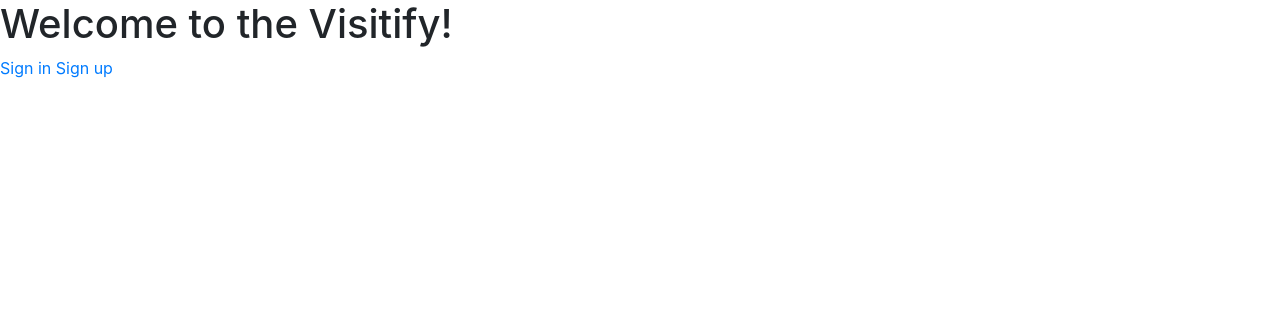
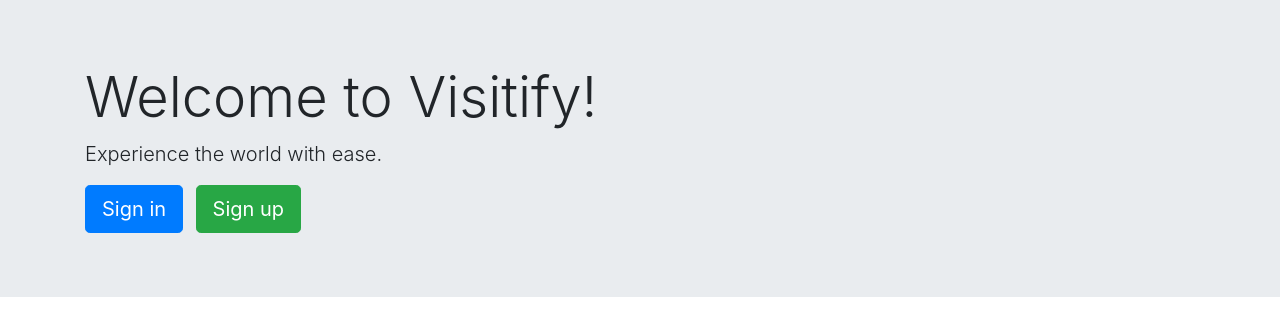
Before and after one commit to sotaheavymetal21/Visitify, a Django app: page / in a window 1280 px wide. Shown: the top 336 px of the page. Run offline with Django 4.2, Linux system fonts and the light colour scheme; some libraries are stand-ins or nearby versions.

Commit message:
✨ bootstrap適用、デザイン修正

```diff
--- a/accounts/templates/home.html
+++ b/accounts/templates/home.html
@@ -1,7 +1,15 @@
 {% extends 'base.html' %}
 
 {% block content %}
-    <h1>Welcome to the Visitify!</h1>
-    <a href="{% url 'login' %}">Sign in</a>
-    <a href="{% url 'signup' %}">Sign up</a>
+<!-- Bootstrap Jumbotronを使用して、より現代的なデザインにする -->
+<div class="jumbotron jumbotron-fluid">
+    <div class="container">
+        <h1 class="display-4">Welcome to Visitify!</h1>
+        <p class="lead">Experience the world with ease.</p>
+        <!-- サインインボタンを追加 -->
+        <a href="{% url 'login' %}" class="btn btn-primary btn-lg mr-2">Sign in</a>
+        <!-- サインアップボタンを追加 -->
+        <a href="{% url 'signup' %}" class="btn btn-success btn-lg">Sign up</a>
+    </div>
+</div>
 {% endblock %}
--- a/accounts/templates/login.html
+++ b/accounts/templates/login.html
@@ -6,7 +6,7 @@
     <div class="col-md-6">
       <div class="card">
         <div class="card-header">{{ form.title }}</div>
-        <div class="card-body">
+        <div class="card-body text-center">
           <form method="POST">
             {% csrf_token %}
             <div class="form-group">
```
